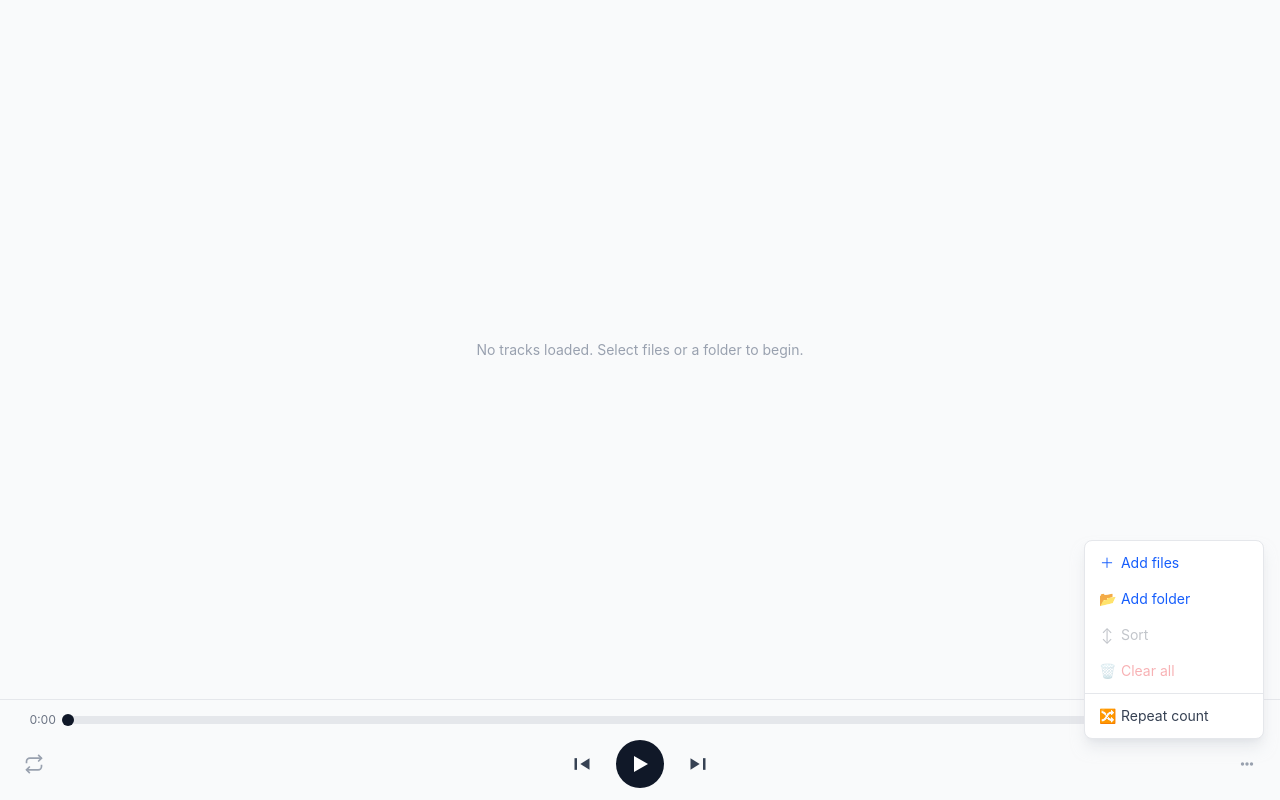
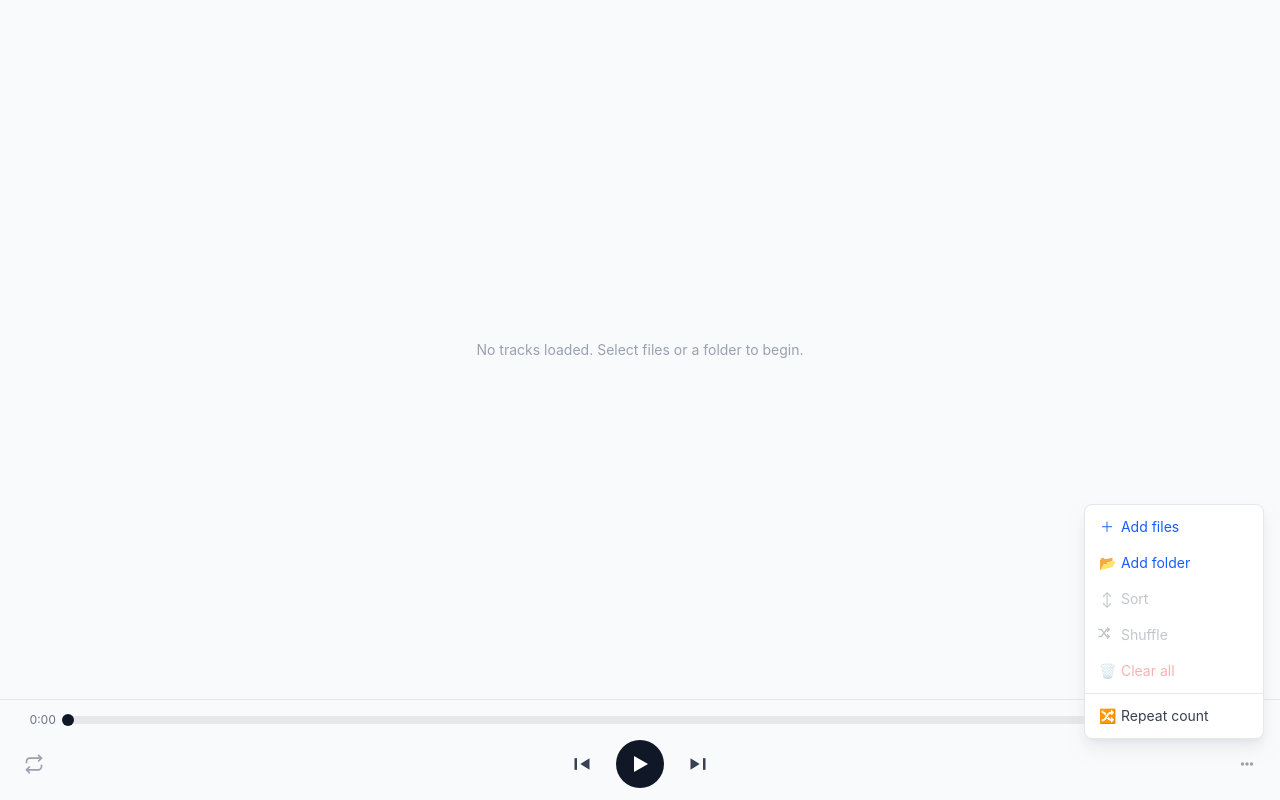
Before and after one commit to anfilat/repeit, a React (Vite) app: page / in a window 1280 px wide. Both pictures are taken after a click on the button 1247 px from the left and 764 px from the top of the page. Built offline with nearby package versions, Linux system fonts and the light colour scheme.

Commit message:
Add shuffle feature to playlist menu
Fisher-Yates shuffle that preserves the currently playing track's
position. Button placed below Sort in the playlist menu with crossed
arrows icon.

```diff
--- a/src/components/App.tsx
+++ b/src/components/App.tsx
@@ -248,6 +248,10 @@ export function App() {
     playlist.sortTracks();
   }, [playlist]);
 
+  const handleShuffle = useCallback(() => {
+    playlist.shuffleTracks();
+  }, [playlist]);
+
   // Keyboard controls
   useEffect(() => {
     const handleKeyDown = (e: KeyboardEvent) => {
@@ -400,6 +404,7 @@ export function App() {
               onAddFiles={handleSelectFiles}
               onAddFolder={handleSelectFolder}
               onSort={handleSort}
+              onShuffle={handleShuffle}
               onClear={() => {
                 if (confirm('Clear all tracks?')) handleClearPlaylist();
               }}
--- a/src/components/PlaylistMenu.tsx
+++ b/src/components/PlaylistMenu.tsx
@@ -4,6 +4,7 @@ interface PlaylistMenuProps {
   onAddFiles: () => void;
   onAddFolder: () => void;
   onSort: () => void;
+  onShuffle: () => void;
   onClear: () => void;
   onSetRepeatCount: () => void;
   hasTracks: boolean;
@@ -13,6 +14,7 @@ export function PlaylistMenu({
   onAddFiles,
   onAddFolder,
   onSort,
+  onShuffle,
   onClear,
   onSetRepeatCount,
   hasTracks,
@@ -71,6 +73,30 @@ export function PlaylistMenu({
             <span className="inline-block w-5 text-center">{'\u2195'}</span> Sort
           </button>
           <button
+            onClick={() => handleAction(onShuffle)}
+            disabled={!hasTracks}
+            className="w-full text-left px-3 py-2 text-sm text-gray-700 hover:bg-gray-100 transition-colors disabled:opacity-30 disabled:pointer-events-none"
+          >
+            <span className="inline-block w-5 text-center">
+              <svg
+                width="14"
+                height="14"
+                viewBox="0 0 16 16"
+                fill="none"
+                stroke="currentColor"
+                strokeWidth="1.5"
+                strokeLinecap="round"
+                strokeLinejoin="round"
+              >
+                <path d="M2 4h3l3 4-3 4H2" />
+                <path d="M14 4h-3L8 8l3 4h3" />
+                <path d="M12 2l2 2-2 2" />
+                <path d="M12 10l2 2-2 2" />
+              </svg>
+            </span>{' '}
+            Shuffle
+          </button>
+          <button
             onClick={() => handleAction(onClear)}
             disabled={!hasTracks}
             className="w-full text-left px-3 py-2 text-sm text-red-600 hover:bg-gray-100 transition-colors disabled:opacity-30 disabled:pointer-events-none"
--- a/src/hooks/usePlaylist.ts
+++ b/src/hooks/usePlaylist.ts
@@ -115,6 +115,11 @@ export function usePlaylist() {
     },
     [sync]
   );
+
+  const shuffleTracks = useCallback(() => {
+    managerRef.current.shuffle();
+    sync();
+  }, [sync]);
 
   const sortTracks = useCallback(() => {
     managerRef.current.sort((a, b) => naturalCompare(a.name, b.name));
@@ -243,6 +248,7 @@ export function usePlaylist() {
     clearPlaylist,
     removeTrack,
     reorder,
+    shuffleTracks,
     sortTracks,
     next,
     prev,
--- a/src/state/PlaylistManager.ts
+++ b/src/state/PlaylistManager.ts
@@ -106,4 +106,18 @@ export class PlaylistManager {
       this.state.currentIndex = tracks.findIndex(t => t.id === currentId);
     }
   }
+
+  shuffle(): void {
+    const { tracks, currentIndex } = this.state;
+    if (tracks.length <= 1) return;
+    const currentId = currentIndex >= 0 ? tracks[currentIndex].id : undefined;
+    // Fisher-Yates shuffle
+    for (let i = tracks.length - 1; i > 0; i--) {
+      const j = Math.floor(Math.random() * (i + 1));
+      [tracks[i], tracks[j]] = [tracks[j], tracks[i]];
+    }
+    if (currentId !== undefined) {
+      this.state.currentIndex = tracks.findIndex(t => t.id === currentId);
+    }
+  }
 }
```
Also changed, not shown: 1 other file (tests, documents, lock files or other folders).
